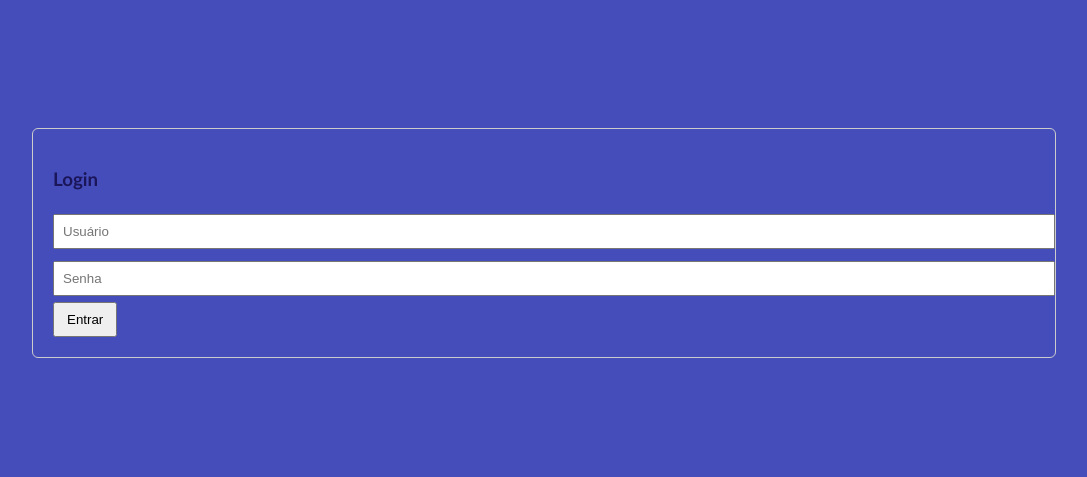
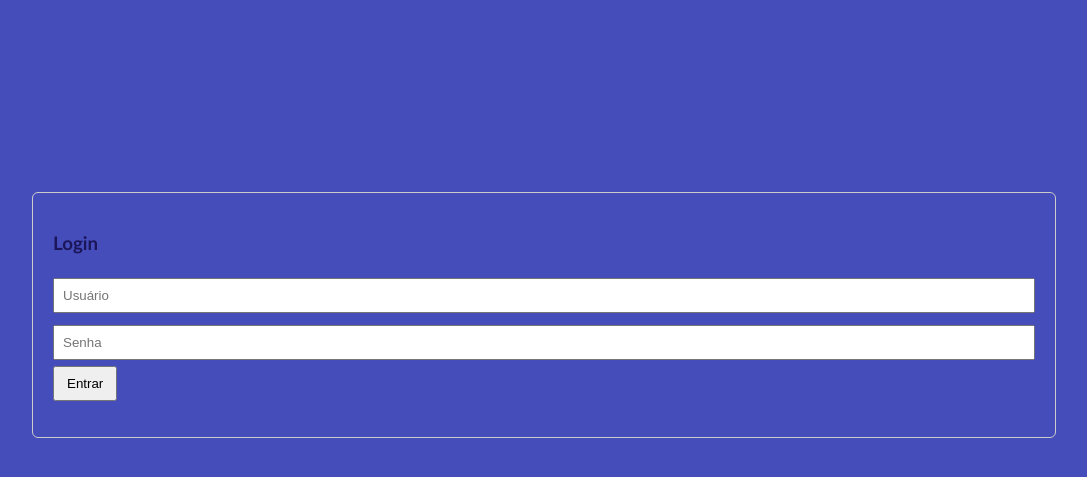
Before and after one commit to anaa-amaral/crud_spider_man, a PHP site: page /login.php in a window 1280 px wide. Shown: the top 477 px of the page, without its empty margins (96-1183 px from the left). Run offline with PHP 8.4, Linux system fonts and the light colour scheme.

Commit message:
Add - margin

```diff
--- a/create.php
+++ b/create.php
@@ -35,14 +35,15 @@ if ($_SERVER['REQUEST_METHOD'] == 'POST') {
 </head>
 
 <body>
-
+<div class="card">
+    <h3>Crie seu cadastro</h3>
     <form method="post" action="create.php">
       <input type="text" name="usarname" placeholder="Usuário" required>
       <input type="password" name="senha" placeholder="Senha" required>
       <button type="submit">Entrar</button>
     </form>
-
     <a href="login.php">Clique aqui caso já tenha cadastro</a>
+</div>
 
 </body>
 
--- a/login.php
+++ b/login.php
@@ -1,3 +1,9 @@
+<html lang="en"><head><meta http-equiv="Content-Type" content="text/html; charset=UTF-8">
+
+    <meta name="viewport" content="width=device-width, initial-scale=1.0">
+    <link rel="stylesheet" href="style.css">
+    <title>criar novo usuário</title>
+</head>
 <?php
 
 $mysqli = new mysqli("localhost", "root", "root", "login_db");
--- a/style.css
+++ b/style.css
@@ -84,19 +84,19 @@ img{
       border: 1px solid #ccc;
       padding: 20px;
       border-radius: 6px;
-      margin: 10%;
+      margin: 15% 10%;
   }
 
-  input {
+input {
       width: 100%;
       padding: 8px;
       margin: 6px 0;
   }
 
-  button {
+button {
       padding: 8px 12px;
   }
 
-  .msg {
+.msg {
       color: red;
   }
```
